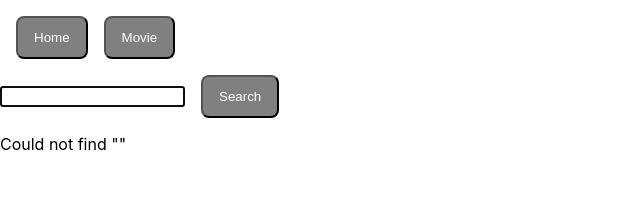
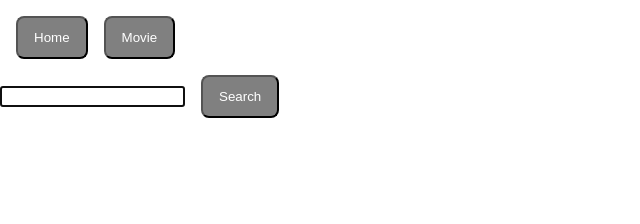
Before and after one commit to NikHectro/goit-react-hw-05-movies, a React (Create React App) app: page /goit-react-hw-05-movies/movies in a window 1280 px wide. Shown: the top 224 px of the page, without its empty margins (0-640 px from the left). Built offline with nearby package versions, Linux system fonts and the light colour scheme.

Commit message:
Fix start position for search alert

```diff
--- a/src/index.js
+++ b/src/index.js
@@ -6,7 +6,7 @@ import { BrowserRouter } from 'react-router-dom';
 
 ReactDOM.createRoot(document.getElementById('root')).render(
   <React.StrictMode>
-    <BrowserRouter basename="/goit-react-hw-05-movies/">
+    <BrowserRouter basename="/goit-react-hw-05-movies">
       <App />
     </BrowserRouter>
   </React.StrictMode>
--- a/src/pages/MoviesPage/MoviesPage.jsx
+++ b/src/pages/MoviesPage/MoviesPage.jsx
@@ -6,6 +6,7 @@ import MoviesList from '../../components/MoviesList';
 const MoviesPage = () => {
   const location = useLocation();
   const [searchMovies, setSearchMovies] = useState([]);
+  const [notFound, setNotFound] = useState(false);
   const [searchParams, setSearchParams] = useSearchParams({});
   const queryParam = searchParams.get('query') ?? '';
 
@@ -14,6 +15,9 @@ const MoviesPage = () => {
       const fetchSearch = async () => {
         try {
           const searchData = await getSearch(queryParam);
+          if (!searchData.length) {
+            setNotFound(true);
+          }
           setSearchMovies(searchData);
         } catch (error) {
           console.log(error.message);
@@ -42,7 +46,7 @@ const MoviesPage = () => {
       {searchMovies.length && queryParam ? (
         <MoviesList movies={searchMovies} state={location} />
       ) : (
-        <p>Could not find "{queryParam}"</p>
+        notFound && <p>Could not find "{queryParam}"</p>
       )}
     </>
   );
```
